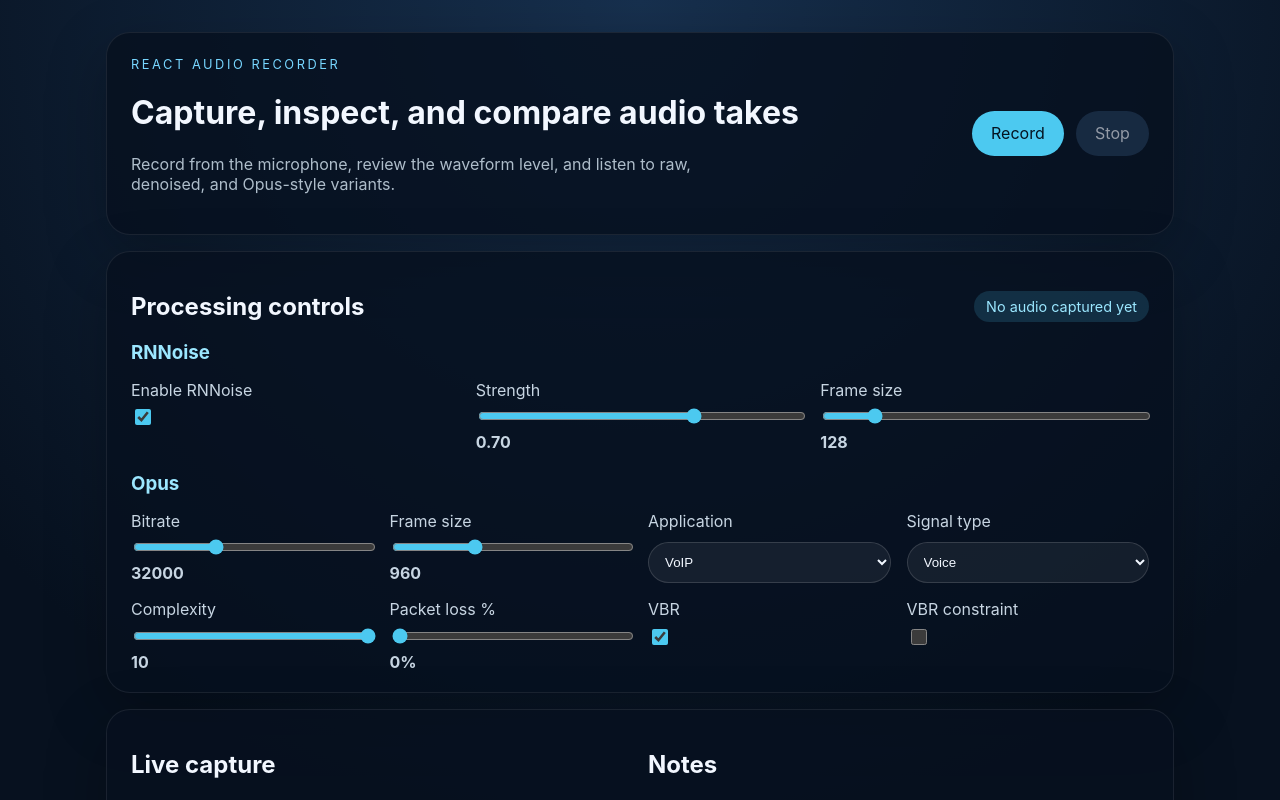
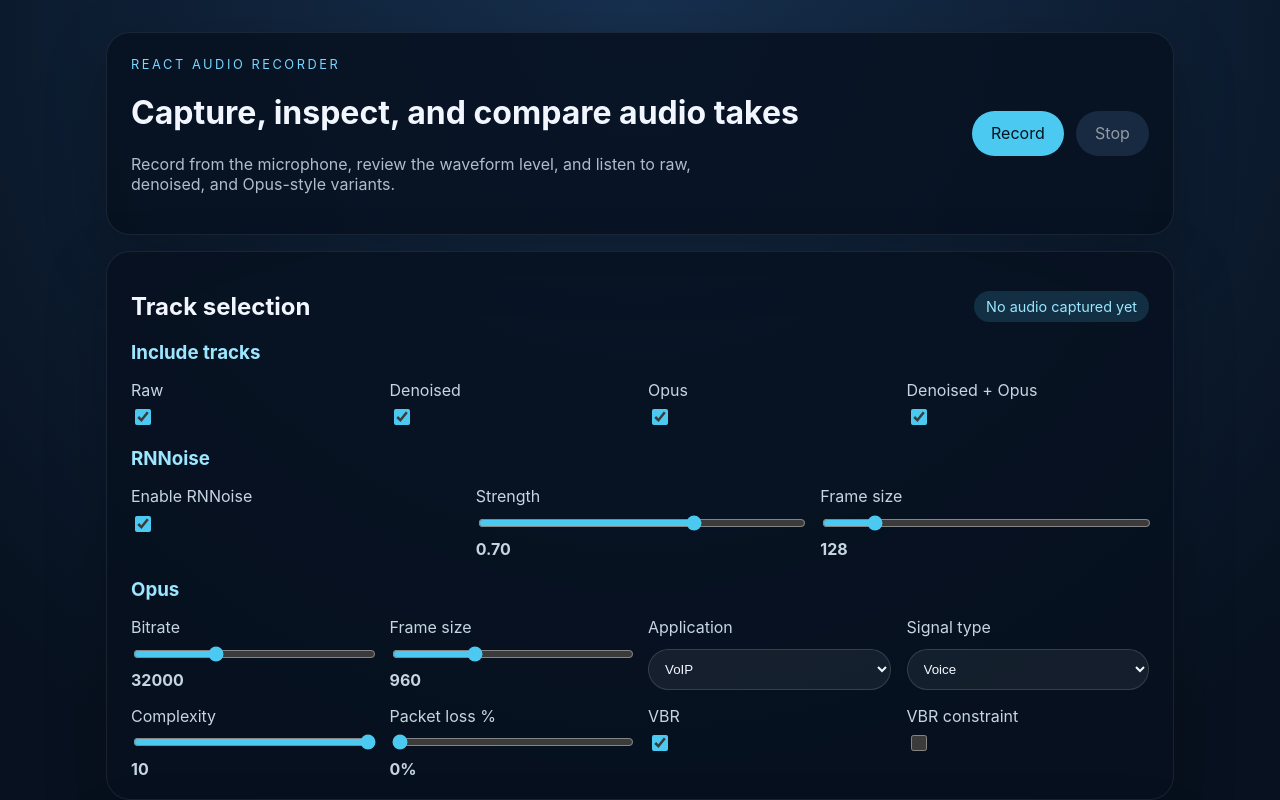
Before and after one commit to Vdkrt/react-voice-recorder, a React (Vite) app: page / in a window 1280 px wide. Shown: the top 800 px of the page. Built offline with nearby package versions, Linux system fonts and the light colour scheme.

Commit message:
Add flags for recording proccessing dirrefent types

```diff
--- a/src/App.jsx
+++ b/src/App.jsx
@@ -13,6 +13,10 @@ const INITIAL_SETTINGS = {
   opusPacketLossPercent: 0,
   opusVbr: true,
   opusVbrConstraint: false,
+  includeRaw: true,
+  includeDenoised: true,
+  includeOpus: true,
+  includeDenoisedOpus: true,
 };
 
 function App() {
@@ -141,12 +145,6 @@ function App() {
       const fullSamples = mergeFloat32Arrays(sampleChunksRef.current);
       const sampleRate = audioContext?.sampleRate || 44100;
       const duration = fullSamples.length / sampleRate;
-      const rawBlob = buildWavBlob(fullSamples, sampleRate);
-
-      const denoisedResult = await processAudioSamples(fullSamples, settings.denoiseStrength, settings.denoiseFrameSize, 'denoise', { ...settings, inputSampleRate: sampleRate });
-      const denoisedBlob = buildWavBlob(denoisedResult.samples, denoisedResult.sampleRate);
-      const opusBlob = await buildOpusBlob(fullSamples, sampleRate, settings);
-      const denoisedOpusBlob = await buildOpusBlob(denoisedResult.samples, denoisedResult.sampleRate, settings);
 
       const createTrack = (label, blob, kind) => ({
         id: `${label}-${Date.now()}`,
@@ -158,13 +156,30 @@ function App() {
         duration,
       });
 
+      const newTracks = [];
+
+      if (settings.includeRaw) {
+        const rawBlob = buildWavBlob(fullSamples, sampleRate);
+        newTracks.push(createTrack('Raw', rawBlob, 'raw'));
+      }
+
+      if (settings.includeDenoised || settings.includeDenoisedOpus) {
+        const denoisedResult = await processAudioSamples(fullSamples, settings.denoiseStrength, settings.denoiseFrameSize, 'denoise', { ...settings, inputSampleRate: sampleRate });
+        if (settings.includeDenoised) {
+          const denoisedBlob = buildWavBlob(denoisedResult.samples, denoisedResult.sampleRate);
+          newTracks.push(createTrack('Denoised', denoisedBlob, 'denoised'));
+        }
+        if (settings.includeDenoisedOpus) {
+          const denoisedOpusBlob = await buildOpusBlob(denoisedResult.samples, denoisedResult.sampleRate, settings);
+          newTracks.push(createTrack('Denoised + Opus', denoisedOpusBlob, 'denoised-opus'));
+        }
+      } else if (settings.includeOpus) {
+        const opusBlob = await buildOpusBlob(fullSamples, sampleRate, settings);
+        newTracks.push(createTrack('Opus', opusBlob, 'opus'));
+      }
+
       tracks.forEach((track) => URL.revokeObjectURL(track.url));
-      setTracks([
-        createTrack('Raw', rawBlob, 'raw'),
-        createTrack('Denoised', denoisedBlob, 'denoised'),
-        createTrack('Opus', opusBlob, 'opus'),
-        createTrack('Denoised + Opus', denoisedOpusBlob, 'denoised-opus'),
-      ]);
+      setTracks(newTracks);
     } catch (err) {
       setError(err.message || 'Recording could not be processed.');
     } finally {
@@ -217,8 +232,30 @@ function App() {
 
       <section className="panel">
         <div className="panel-header">
-          <h2>Processing controls</h2>
+          <h2>Track selection</h2>
           <span className="badge">{summary}</span>
+        </div>
+
+        <div className="settings-group">
+          <h3>Include tracks</h3>
+          <div className="settings-grid">
+            <label className="toggle-row">
+              <span>Raw</span>
+              <input type="checkbox" name="includeRaw" checked={settings.includeRaw} onChange={handleSettingChange} />
+            </label>
+            <label className="toggle-row">
+              <span>Denoised</span>
+              <input type="checkbox" name="includeDenoised" checked={settings.includeDenoised} onChange={handleSettingChange} />
+            </label>
+            <label className="toggle-row">
+              <span>Opus</span>
+              <input type="checkbox" name="includeOpus" checked={settings.includeOpus} onChange={handleSettingChange} />
+            </label>
+            <label className="toggle-row">
+              <span>Denoised + Opus</span>
+              <input type="checkbox" name="includeDenoisedOpus" checked={settings.includeDenoisedOpus} onChange={handleSettingChange} />
+            </label>
+          </div>
         </div>
 
         <div className="settings-group">
```
Also changed, not shown: 1 other file (tests, documents, lock files or other folders).
